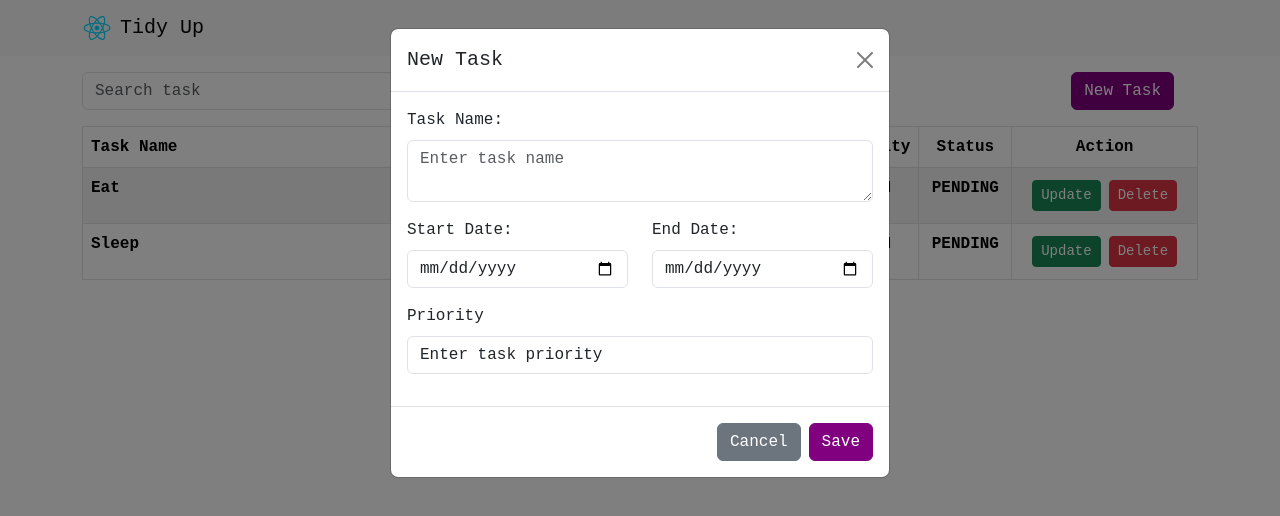
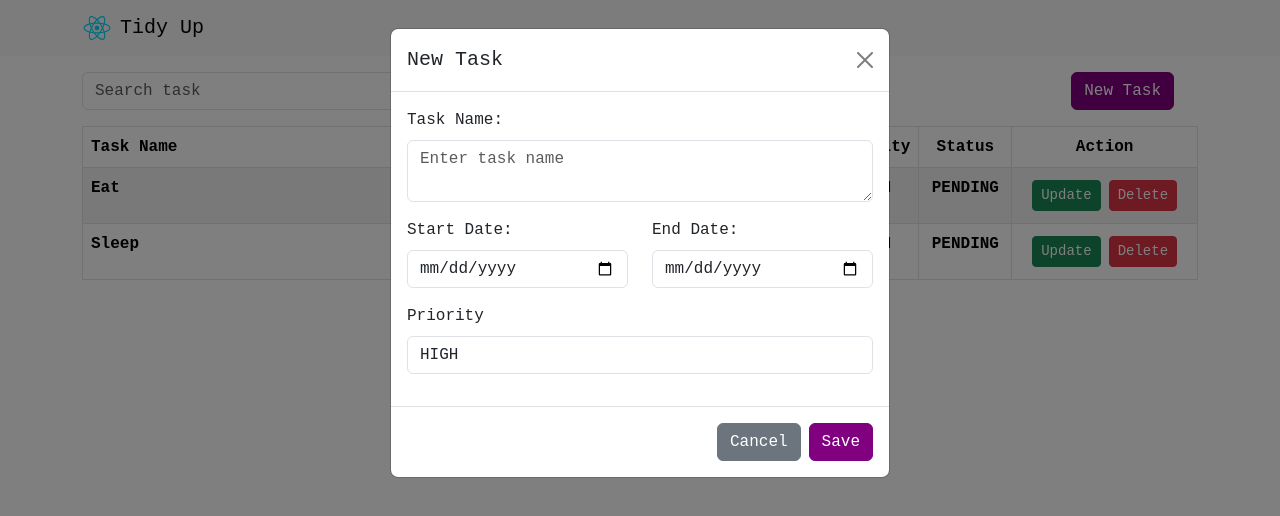
Before and after one commit to ralphmarondev/tidyup, a React (Vite) app: page /home in a window 1280 px wide. Both pictures are taken after a click on the button "New Task". Shown: the top 516 px of the page. Built offline with nearby package versions, Linux system fonts and the light colour scheme.

Commit message:
updated NewTaskModal

```diff
--- a/src/views/home/components/NewTaskModal.tsx
+++ b/src/views/home/components/NewTaskModal.tsx
@@ -1,44 +1,109 @@
+import React, {FormEvent, useState} from 'react'
+
+interface TaskType {
+  name: string,
+  start_date: string,
+  end_date: string,
+  priority: number
+}
+
 function NewTaskModal() {
+  const [task, setTask] = useState<TaskType>({
+    name: '',
+    start_date: '',
+    end_date: '',
+    priority: 1
+  })
+
+  const setTaskName = (e: React.ChangeEvent<HTMLTextAreaElement>) => {
+    setTask(prevTask => ({...prevTask, name: e.target.value}))
+  }
+
+  const setStartDate = (e: React.ChangeEvent<HTMLInputElement>) => {
+    setTask(prevTask => ({...prevTask, start_date: e.target.value}))
+  }
+
+  const setEndDate = (e: React.ChangeEvent<HTMLInputElement>) => {
+    setTask(prevTask => ({...prevTask, end_date: e.target.value}))
+  }
+
+  const setPriority = (e: React.ChangeEvent<HTMLSelectElement>) => {
+    setTask(prevTask => ({...prevTask, priority: parseInt(e.target.value)}))
+  }
+
+  const onSave = (e: FormEvent<HTMLFormElement>) => {
+    e.preventDefault()
+    console.log(task)
+  }
+
   return (
-    <div className="modal fade" id="newTaskModal" data-bs-backdrop="static" data-bs-keyboard="false" tabIndex={-1}
-         aria-labelledby="newTaskLabel" aria-hidden="true">
+    <div
+      className="modal fade"
+      id="newTaskModal"
+      tabIndex={-1}
+      aria-labelledby="newTaskLabel"
+      aria-hidden="true"
+    >
       <div className="modal-dialog">
         <div className="modal-content">
+          <form onSubmit={onSave}>
             <div className="modal-header">
               <h5 className="modal-title" id="newTaskLabel">New Task</h5>
               <button type="button" className="btn-close" data-bs-dismiss="modal" aria-label="Close"></button>
             </div>
             <div className="modal-body">
-            <form>
               <div className="col mb-3">
                 <label htmlFor="task-name" className="form-label">Task Name:</label>
-                <textarea name="task-name" className="form-control" placeholder="Enter task name"/>
+                <textarea
+                  name="task-name"
+                  className="form-control"
+                  placeholder="Enter task name"
+                  value={task.name}
+                  onChange={setTaskName}
+                />
               </div>
               <div className="row mb-3">
                 <div className="col">
                   <label htmlFor="start-date" className="form-label">Start Date:</label>
-                  <input type="date" id="start-date" className="form-control" placeholder="Start date"/>
+                  <input
+                    type="date"
+                    id="start-date"
+                    className="form-control"
+                    placeholder="Start date"
+                    value={task.start_date}
+                    onChange={setStartDate}
+                  />
                 </div>
                 <div className="col">
                   <label htmlFor="end-date" className="form-label">End Date:</label>
-                  <input type="date" id="end-date" className="form-control" placeholder="End date"/>
+                  <input
+                    type="date"
+                    id="end-date"
+                    className="form-control"
+                    placeholder="End date"
+                    value={task.end_date}
+                    onChange={setEndDate}
+                  />
                 </div>
               </div>
               <div className="col mb-3">
                 <label htmlFor="task-priority" className="form-label">Priority</label>
-                <select className="form-control">
-                  <option>Enter task priority</option>
-                  <option>HIGH</option>
-                  <option>MEDIUM</option>
-                  <option>LOW</option>
+                <select
+                  className="form-control"
+                  value={task.priority}
+                  onChange={setPriority}
+                >
+                  <option value={1}>HIGH</option>
+                  <option value={2}>MEDIUM</option>
+                  <option value={3}>LOW</option>
                 </select>
               </div>
-            </form>
             </div>
             <div className="modal-footer">
               <button type="button" className="btn btn-secondary" data-bs-dismiss="modal">Cancel</button>
-            <button type="button" className="btn btn-primary">Save</button>
+              <button type="submit" className="btn btn-primary" data-bs-dismiss="modal">Save</button>
             </div>
+          </form>
         </div>
       </div>
     </div>
```
Lines whose indentation alone changed are shown as unchanged.
